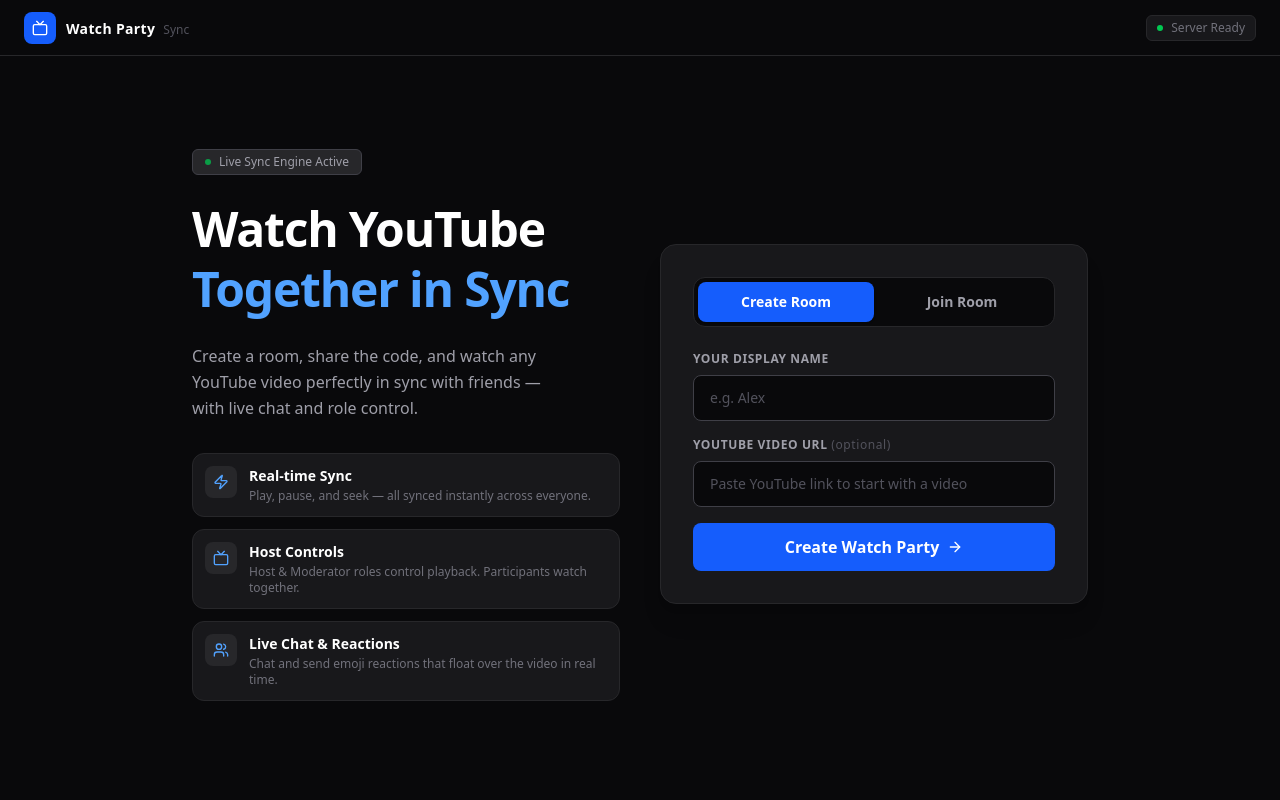
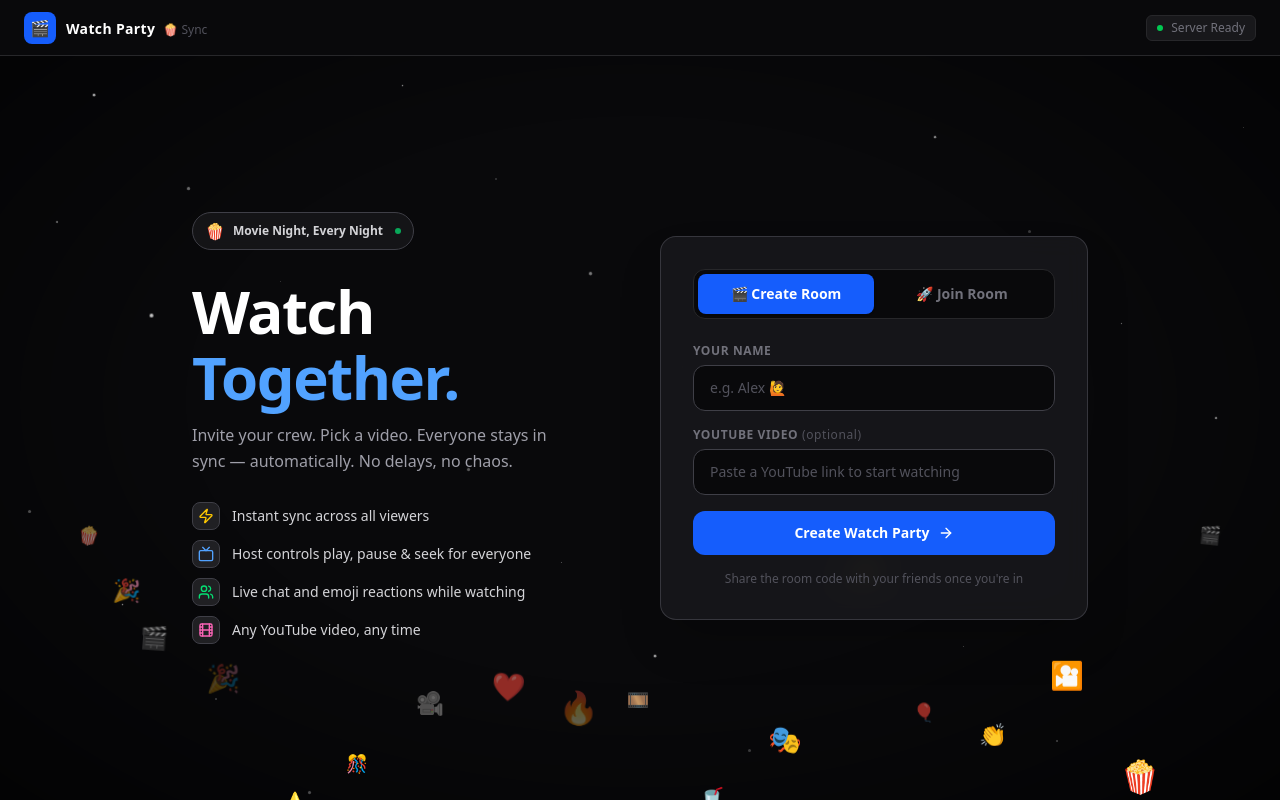
Before and after one commit to uma0001/watch-party, a React (Vite) app: page / in a window 1280 px wide. Built offline with nearby package versions, Linux system fonts and the light colour scheme; no server answers.

Commit message:
feat: watch party vibe background - floating emojis, projector beam, twinkling stars, fun lobby

```diff
--- a/src/App.tsx
+++ b/src/App.tsx
@@ -3,6 +3,7 @@ import { ChatPanel } from './components/ChatPanel';
 import { Lobby } from './components/Lobby';
 import { Navbar } from './components/Navbar';
 import { ParticipantList } from './components/ParticipantList';
+import { PartyBackground } from './components/PartyBackground';
 import { PlaybackControls } from './components/PlaybackControls';
 import { ShareModal } from './components/ShareModal';
 import { ToastContainer } from './components/ToastContainer';
@@ -76,7 +77,12 @@ export default function App() {
         )}
 
         {!roomState ? (
-          <Lobby onJoinRoom={joinRoom} />
+          <div className="relative">
+            <PartyBackground />
+            <div className="relative z-10">
+              <Lobby onJoinRoom={joinRoom} />
+            </div>
+          </div>
         ) : (
           <div className="flex-1 max-w-7xl w-full mx-auto p-4 lg:p-6 grid grid-cols-1 lg:grid-cols-12 gap-6 items-start">
             {/* Left Column: Video Stage & Controls */}
--- a/src/components/Lobby.tsx
+++ b/src/components/Lobby.tsx
@@ -1,4 +1,4 @@
-import { ArrowRight, Play, Tv, Users, Zap } from 'lucide-react';
+import { ArrowRight, Film, Play, Tv, Users, Zap } from 'lucide-react';
 import React, { useEffect, useState } from 'react';
 import { extractYouTubeId } from '../utils/youtube';
 
@@ -25,10 +25,7 @@ export const Lobby: React.FC<LobbyProps> = ({ onJoinRoom }) => {
   const handleCreateSubmit = (e: React.FormEvent) => {
     e.preventDefault();
     setError(null);
-    if (!username.trim()) {
-      setError('Please enter a display name');
-      return;
-    }
+    if (!username.trim()) { setError('Enter your display name to continue'); return; }
     const generatedRoomId = Math.random().toString(36).substring(2, 8).toUpperCase();
     const initialVideoId = videoUrlInput.trim() ? extractYouTubeId(videoUrlInput) : undefined;
     onJoinRoom(generatedRoomId, username.trim(), initialVideoId || undefined);
@@ -37,99 +34,82 @@ export const Lobby: React.FC<LobbyProps> = ({ onJoinRoom }) => {
   const handleJoinSubmit = (e: React.FormEvent) => {
     e.preventDefault();
     setError(null);
-    if (!username.trim()) {
-      setError('Please enter a display name');
-      return;
-    }
-    if (!roomId.trim()) {
-      setError('Please enter a valid room code');
-      return;
-    }
+    if (!username.trim()) { setError('Enter your display name to continue'); return; }
+    if (!roomId.trim()) { setError('Enter the room code to join'); return; }
     onJoinRoom(roomId.trim().toUpperCase(), username.trim());
   };
 
   return (
-    <div className="min-h-[calc(100vh-4rem)] flex items-center justify-center p-4 lg:p-8 bg-zinc-950">
+    <div className="min-h-[calc(100vh-3.5rem)] flex items-center justify-center p-4 lg:p-8">
       <div className="max-w-4xl w-full grid grid-cols-1 lg:grid-cols-12 gap-10 items-center">
 
         {/* Left — Hero */}
-        <div className="lg:col-span-6 space-y-6 text-left">
-          <div className="inline-flex items-center gap-2 px-3 py-1 rounded-md bg-zinc-800 border border-zinc-700 text-zinc-400 text-xs font-medium">
-            <span className="w-1.5 h-1.5 rounded-full bg-green-500 animate-pulse" />
-            <span>Live Sync Engine Active</span>
+        <div className="lg:col-span-6 space-y-7 text-left">
+
+          {/* Badge */}
+          <div className="inline-flex items-center gap-2 px-3 py-1.5 rounded-full border border-zinc-700 bg-zinc-900/80 text-zinc-300 text-xs font-semibold backdrop-blur-sm">
+            <span className="text-base">🍿</span>
+            <span>Movie Night, Every Night</span>
+            <span className="ml-1 w-1.5 h-1.5 rounded-full bg-green-400 animate-pulse" />
           </div>
 
-          <h1 className="text-4xl sm:text-5xl font-bold text-white tracking-tight leading-tight">
-            Watch YouTube<br />
-            <span className="text-blue-400">Together in Sync</span>
-          </h1>
+          {/* Title */}
+          <div className="space-y-2">
+            <h1 className="text-5xl sm:text-6xl font-extrabold text-white leading-[1.1] tracking-tight">
+              Watch<br />
+              <span className="text-blue-400">Together.</span>
+            </h1>
+            <p className="text-zinc-400 text-base leading-relaxed max-w-sm pt-1">
+              Invite your crew. Pick a video. Everyone stays in sync — automatically. No delays, no chaos.
+            </p>
+          </div>
 
-          <p className="text-zinc-400 text-base leading-relaxed max-w-sm">
-            Create a room, share the code, and watch any YouTube video perfectly in sync with friends — with live chat and role control.
-          </p>
-
-          <div className="grid grid-cols-1 gap-3 pt-2">
-            <div className="flex items-start gap-3 p-3 rounded-xl bg-zinc-900 border border-zinc-800">
-              <div className="w-8 h-8 rounded-lg bg-zinc-800 flex items-center justify-center shrink-0">
-                <Zap className="w-4 h-4 text-blue-400" />
+          {/* Feature rows */}
+          <div className="space-y-2.5">
+            {[
+              { icon: <Zap className="w-4 h-4 text-yellow-400" />, text: 'Instant sync across all viewers' },
+              { icon: <Tv className="w-4 h-4 text-blue-400" />, text: 'Host controls play, pause & seek for everyone' },
+              { icon: <Users className="w-4 h-4 text-green-400" />, text: 'Live chat and emoji reactions while watching' },
+              { icon: <Film className="w-4 h-4 text-pink-400" />, text: 'Any YouTube video, any time' },
+            ].map((f, i) => (
+              <div key={i} className="flex items-center gap-3 text-sm text-zinc-300">
+                <div className="w-7 h-7 rounded-lg bg-zinc-800/80 border border-zinc-700 flex items-center justify-center shrink-0 backdrop-blur-sm">
+                  {f.icon}
+                </div>
+                <span>{f.text}</span>
               </div>
-              <div>
-                <h3 className="font-semibold text-white text-sm">Real-time Sync</h3>
-                <p className="text-xs text-zinc-500 mt-0.5">Play, pause, and seek — all synced instantly across everyone.</p>
-              </div>
-            </div>
-            <div className="flex items-start gap-3 p-3 rounded-xl bg-zinc-900 border border-zinc-800">
-              <div className="w-8 h-8 rounded-lg bg-zinc-800 flex items-center justify-center shrink-0">
-                <Tv className="w-4 h-4 text-blue-400" />
-              </div>
-              <div>
-                <h3 className="font-semibold text-white text-sm">Host Controls</h3>
-                <p className="text-xs text-zinc-500 mt-0.5">Host & Moderator roles control playback. Participants watch together.</p>
-              </div>
-            </div>
-            <div className="flex items-start gap-3 p-3 rounded-xl bg-zinc-900 border border-zinc-800">
-              <div className="w-8 h-8 rounded-lg bg-zinc-800 flex items-center justify-center shrink-0">
-                <Users className="w-4 h-4 text-blue-400" />
-              </div>
-              <div>
-                <h3 className="font-semibold text-white text-sm">Live Chat & Reactions</h3>
-                <p className="text-xs text-zinc-500 mt-0.5">Chat and send emoji reactions that float over the video in real time.</p>
-              </div>
-            </div>
+            ))}
           </div>
         </div>
 
-        {/* Right — Form */}
+        {/* Right — Card */}
         <div className="lg:col-span-6">
-          <div className="bg-zinc-900 border border-zinc-800 rounded-2xl p-6 sm:p-8 shadow-xl">
-            {/* Mode Tabs */}
+          <div className="bg-zinc-900/90 border border-zinc-700/80 rounded-2xl p-6 sm:p-8 shadow-2xl backdrop-blur-md">
+
+            {/* Tabs */}
             <div className="flex bg-zinc-950 p-1 rounded-xl border border-zinc-800 mb-6">
               <button
                 type="button"
                 onClick={() => { setMode('create'); setError(null); }}
                 className={`flex-1 py-2.5 rounded-lg text-sm font-semibold transition-all ${
-                  mode === 'create'
-                    ? 'bg-blue-600 text-white shadow'
-                    : 'text-zinc-400 hover:text-white'
+                  mode === 'create' ? 'bg-blue-600 text-white shadow' : 'text-zinc-500 hover:text-zinc-200'
                 }`}
               >
-                Create Room
+                🎬 Create Room
               </button>
               <button
                 type="button"
                 onClick={() => { setMode('join'); setError(null); }}
                 className={`flex-1 py-2.5 rounded-lg text-sm font-semibold transition-all ${
-                  mode === 'join'
-                    ? 'bg-blue-600 text-white shadow'
-                    : 'text-zinc-400 hover:text-white'
+                  mode === 'join' ? 'bg-blue-600 text-white shadow' : 'text-zinc-500 hover:text-zinc-200'
                 }`}
               >
-                Join Room
+                🚀 Join Room
               </button>
             </div>
 
             {error && (
-              <div className="mb-4 p-3 rounded-lg bg-red-500/10 border border-red-500/20 text-red-400 text-xs font-medium">
+              <div className="mb-4 p-3 rounded-lg bg-red-900/30 border border-red-700/40 text-red-300 text-xs font-medium">
                 {error}
               </div>
             )}
@@ -137,60 +117,58 @@ export const Lobby: React.FC<LobbyProps> = ({ onJoinRoom }) => {
             {mode === 'create' ? (
               <form onSubmit={handleCreateSubmit} className="space-y-4">
                 <div>
-                  <label className="block text-xs font-semibold text-zinc-400 uppercase tracking-wider mb-2">
-                    Your Display Name
+                  <label className="block text-xs font-semibold text-zinc-500 uppercase tracking-wider mb-1.5">
+                    Your Name
                   </label>
                   <input
                     type="text"
                     value={username}
                     onChange={(e) => setUsername(e.target.value)}
-                    placeholder="e.g. Alex"
+                    placeholder="e.g. Alex 🙋"
                     maxLength={30}
-                    className="w-full px-4 py-3 rounded-lg bg-zinc-950 border border-zinc-700 text-white placeholder-zinc-600 focus:outline-none focus:border-blue-500 focus:ring-1 focus:ring-blue-500/30 transition-all text-sm"
+                    className="w-full px-4 py-3 rounded-xl bg-zinc-950 border border-zinc-700 text-white placeholder-zinc-600 focus:outline-none focus:border-blue-500 focus:ring-1 focus:ring-blue-500/20 transition-all text-sm"
                     required
                   />
                 </div>
-
                 <div>
-                  <label className="block text-xs font-semibold text-zinc-400 uppercase tracking-wider mb-2">
-                    YouTube Video URL <span className="text-zinc-600 normal-case font-normal">(optional)</span>
+                  <label className="block text-xs font-semibold text-zinc-500 uppercase tracking-wider mb-1.5">
+                    YouTube Video <span className="normal-case font-normal text-zinc-600">(optional)</span>
                   </label>
                   <input
                     type="text"
                     value={videoUrlInput}
                     onChange={(e) => setVideoUrlInput(e.target.value)}
-                    placeholder="Paste YouTube link to start with a video"
-                    className="w-full px-4 py-3 rounded-lg bg-zinc-950 border border-zinc-700 text-white placeholder-zinc-600 focus:outline-none focus:border-blue-500 focus:ring-1 focus:ring-blue-500/30 transition-all text-sm"
+                    placeholder="Paste a YouTube link to start watching"
+                    className="w-full px-4 py-3 rounded-xl bg-zinc-950 border border-zinc-700 text-white placeholder-zinc-600 focus:outline-none focus:border-blue-500 focus:ring-1 focus:ring-blue-500/20 transition-all text-sm"
                   />
                 </div>
-
                 <button
                   type="submit"
-                  className="w-full py-3 px-6 rounded-lg bg-blue-600 hover:bg-blue-500 text-white font-semibold transition-colors flex items-center justify-center gap-2 group mt-2"
+                  className="w-full py-3 px-6 rounded-xl bg-blue-600 hover:bg-blue-500 text-white font-bold text-sm transition-colors flex items-center justify-center gap-2 group mt-2"
                 >
                   <span>Create Watch Party</span>
-                  <ArrowRight className="w-4 h-4 group-hover:translate-x-0.5 transition-transform" />
+                  <ArrowRight className="w-4 h-4 group-hover:translate-x-1 transition-transform" />
                 </button>
+                <p className="text-center text-xs text-zinc-600">Share the room code with your friends once you're in</p>
               </form>
             ) : (
               <form onSubmit={handleJoinSubmit} className="space-y-4">
                 <div>
-                  <label className="block text-xs font-semibold text-zinc-400 uppercase tracking-wider mb-2">
-                    Your Display Name
+                  <label className="block text-xs font-semibold text-zinc-500 uppercase tracking-wider mb-1.5">
+                    Your Name
                   </label>
                   <input
                     type="text"
                     value={username}
                     onChange={(e) => setUsername(e.target.value)}
-                    placeholder="e.g. Jordan"
+                    placeholder="e.g. Jordan 🙋"
                     maxLength={30}
-                    className="w-full px-4 py-3 rounded-lg bg-zinc-950 border border-zinc-700 text-white placeholder-zinc-600 focus:outline-none focus:border-blue-500 focus:ring-1 focus:ring-blue-500/30 transition-all text-sm"
+                    className="w-full px-4 py-3 rounded-xl bg-zinc-950 border border-zinc-700 text-white placeholder-zinc-600 focus:outline-none focus:border-blue-500 focus:ring-1 focus:ring-blue-500/20 transition-all text-sm"
                     required
                   />
                 </div>
-
                 <div>
-                  <label className="block text-xs font-semibold text-zinc-400 uppercase tracking-wider mb-2">
+                  <label className="block text-xs font-semibold text-zinc-500 uppercase tracking-wider mb-1.5">
                     Room Code
                   </label>
                   <input
@@ -199,18 +177,18 @@ export const Lobby: React.FC<LobbyProps> = ({ onJoinRoom }) => {
                     onChange={(e) => setRoomId(e.target.value.toUpperCase())}
                     placeholder="e.g. WATCH1"
                     maxLength={10}
-                    className="w-full px-4 py-3 rounded-lg bg-zinc-950 border border-zinc-700 text-white placeholder-zinc-600 focus:outline-none focus:border-blue-500 focus:ring-1 focus:ring-blue-500/30 transition-all text-sm font-mono tracking-widest uppercase"
+                    className="w-full px-4 py-3 rounded-xl bg-zinc-950 border border-zinc-700 text-white placeholder-zinc-600 focus:outline-none focus:border-blue-500 focus:ring-1 focus:ring-blue-500/20 transition-all text-sm font-mono tracking-widest uppercase text-center text-lg"
                     required
                   />
                 </div>
-
                 <button
                   type="submit"
-                  className="w-full py-3 px-6 rounded-lg bg-blue-600 hover:bg-blue-500 text-white font-semibold transition-colors flex items-center justify-center gap-2 mt-2"
+                  className="w-full py-3 px-6 rounded-xl bg-blue-600 hover:bg-blue-500 text-white font-bold text-sm transition-colors flex items-center justify-center gap-2 mt-2"
                 >
                   <Play className="w-4 h-4 fill-current" />
-                  <span>Join Watch Party</span>
+                  <span>Join the Party 🎉</span>
                 </button>
+                <p className="text-center text-xs text-zinc-600">Ask the host for the 6-character room code</p>
               </form>
             )}
           </div>
--- a/src/components/Navbar.tsx
+++ b/src/components/Navbar.tsx
@@ -1,4 +1,4 @@
-import { Check, Copy, Crown, LogOut, Radio, Share2, Shield, Tv, Users } from 'lucide-react';
+import { Check, Copy, Crown, LogOut, Radio, Share2, Shield, Users } from 'lucide-react';
 import React, { useState } from 'react';
 import { ConnectionStatus } from '../hooks/useSocket';
 
@@ -34,12 +34,12 @@ export const Navbar: React.FC<NavbarProps> = ({
     <header className="h-14 border-b border-zinc-800 bg-zinc-950 px-4 lg:px-6 flex items-center justify-between sticky top-0 z-40">
       {/* Brand */}
       <div className="flex items-center gap-2.5">
-        <div className="w-8 h-8 rounded-lg bg-blue-600 flex items-center justify-center text-white">
-          <Tv className="w-4 h-4" />
+        <div className="w-8 h-8 rounded-lg bg-blue-600 flex items-center justify-center text-white text-base">
+          🎬
         </div>
         <div>
           <span className="font-bold text-white text-sm tracking-wide">Watch Party</span>
-          <span className="hidden sm:inline text-zinc-600 text-xs ml-2">Sync</span>
+          <span className="hidden sm:inline text-zinc-600 text-xs ml-2">🍿 Sync</span>
         </div>
       </div>
 
--- /dev/null
+++ b/src/components/PartyBackground.tsx
@@ -0,0 +1,92 @@
+import React, { useMemo } from 'react';
+
+// Floating watch-party themed emojis
+const PARTY_EMOJIS = ['🍿', '🎬', '🎉', '⭐', '🎊', '🎥', '❤️', '🔥', '🎞️', '🥤', '🎭', '✨', '🎈', '👏', '🎦'];
+
+interface Particle {
+  id: number;
+  emoji: string;
+  left: string;
+  bottom: string;
+  duration: string;
+  delay: string;
+  size: string;
+}
+
+interface StarDot {
+  id: number;
+  left: string;
+  top: string;
+  size: number;
+  duration: string;
+  delay: string;
+}
+
+export const PartyBackground: React.FC = () => {
+  const particles: Particle[] = useMemo(() => {
+    return Array.from({ length: 18 }, (_, i) => ({
+      id: i,
+      emoji: PARTY_EMOJIS[i % PARTY_EMOJIS.length],
+      left: `${5 + (i * 5.5) % 90}%`,
+      bottom: `${-5 + (i * 7) % 20}%`,
+      duration: `${12 + (i * 3.7) % 14}s`,
+      delay: `${(i * 2.3) % 12}s`,
+      size: `${1.1 + (i % 4) * 0.3}rem`,
+    }));
+  }, []);
+
+  const stars: StarDot[] = useMemo(() => {
+    return Array.from({ length: 30 }, (_, i) => ({
+      id: i,
+      left: `${(i * 7.3) % 100}%`,
+      top: `${(i * 11.7) % 100}%`,
+      size: 1 + (i % 3),
+      duration: `${2.5 + (i * 0.7) % 3}s`,
+      delay: `${(i * 0.4) % 3}s`,
+    }));
+  }, []);
+
+  return (
+    <>
+      {/* Cinema vignette overlay */}
+      <div className="cinema-vignette" />
+
+      {/* Projector beam from top */}
+      <div className="projector-beam" />
+
+      {/* Twinkling stars */}
+      {stars.map((star) => (
+        <div
+          key={star.id}
+          className="star-dot"
+          style={{
+            left: star.left,
+            top: star.top,
+            width: `${star.size}px`,
+            height: `${star.size}px`,
+            animationDuration: star.duration,
+            animationDelay: star.delay,
+            opacity: 0.15,
+          }}
+        />
+      ))}
+
+      {/* Floating emoji particles */}
+      {particles.map((p) => (
+        <div
+          key={p.id}
+          className="party-particle"
+          style={{
+            left: p.left,
+            bottom: p.bottom,
+            fontSize: p.size,
+            animationDuration: p.duration,
+            animationDelay: p.delay,
+          }}
+        >
+          {p.emoji}
+        </div>
+      ))}
+    </>
+  );
+};
--- a/src/index.css
+++ b/src/index.css
@@ -17,43 +17,113 @@
   }
 }
 
-/* Seek slider fill effect */
+/* Seek slider */
 input[type='range'] {
   -webkit-appearance: none;
   appearance: none;
   outline: none;
   cursor: pointer;
 }
-
 input[type='range']::-webkit-slider-thumb {
   -webkit-appearance: none;
   appearance: none;
   width: 14px;
   height: 14px;
   border-radius: 50%;
-  background: #6366f1;
+  background: #3b82f6;
   cursor: pointer;
-  box-shadow: 0 0 6px rgba(99, 102, 241, 0.6);
-  border: 2px solid rgba(255,255,255,0.15);
+  box-shadow: 0 0 6px rgba(59, 130, 246, 0.5);
+  border: 2px solid rgba(255,255,255,0.1);
   transition: transform 0.1s;
 }
-
 input[type='range']::-webkit-slider-thumb:hover {
   transform: scale(1.2);
 }
-
 input[type='range']:disabled::-webkit-slider-thumb {
   background: #3f3f46;
   box-shadow: none;
   cursor: not-allowed;
 }
-
 input[type='range']::-webkit-slider-runnable-track {
-  height: 6px;
+  height: 4px;
   border-radius: 9999px;
   background: #3f3f46;
 }
+input[type='range']:focus::-webkit-slider-thumb {
+  box-shadow: 0 0 0 3px rgba(59, 130, 246, 0.25);
+}
 
-input[type='range']:focus::-webkit-slider-thumb {
-  box-shadow: 0 0 0 3px rgba(99, 102, 241, 0.3);
+/* ===== WATCH PARTY FUN BACKGROUND ===== */
+
+/* Floating emoji particles */
+@keyframes float-up {
+  0%   { transform: translateY(0) rotate(0deg) scale(1);   opacity: 0.7; }
+  50%  { transform: translateY(-45vh) rotate(15deg) scale(1.1); opacity: 0.5; }
+  100% { transform: translateY(-95vh) rotate(-10deg) scale(0.8); opacity: 0; }
 }
+
+@keyframes sway {
+  0%, 100% { transform: translateX(0); }
+  50%       { transform: translateX(18px); }
+}
+
+@keyframes float-drift {
+  0%   { transform: translateY(0px) translateX(0px) rotate(0deg);  opacity: 0; }
+  10%  { opacity: 0.6; }
+  90%  { opacity: 0.4; }
+  100% { transform: translateY(-80vh) translateX(30px) rotate(20deg); opacity: 0; }
+}
+
+.party-particle {
+  position: fixed;
+  font-size: 1.5rem;
+  pointer-events: none;
+  z-index: 0;
+  user-select: none;
+  animation: float-drift linear infinite;
+}
+
+/* Projector beam sweep */
+@keyframes projector-sweep {
+  0%   { opacity: 0.03; transform: rotate(-3deg) scaleX(1); }
+  50%  { opacity: 0.06; transform: rotate(3deg) scaleX(1.05); }
+  100% { opacity: 0.03; transform: rotate(-3deg) scaleX(1); }
+}
+
+.projector-beam {
+  position: fixed;
+  top: 0;
+  left: 50%;
+  transform: translateX(-50%) rotate(0deg);
+  width: 320px;
+  height: 100vh;
+  background: linear-gradient(to bottom, rgba(255, 200, 80, 0.07) 0%, transparent 70%);
+  pointer-events: none;
+  z-index: 0;
+  animation: projector-sweep 6s ease-in-out infinite;
+  clip-path: polygon(35% 0%, 65% 0%, 100% 100%, 0% 100%);
+}
+
+/* Subtle vignette on page edges */
+.cinema-vignette {
+  position: fixed;
+  inset: 0;
+  pointer-events: none;
+  z-index: 0;
+  background: radial-gradient(ellipse at center, transparent 50%, rgba(0,0,0,0.6) 100%);
+}
+
+/* Stars twinkle */
+@keyframes twinkle {
+  0%, 100% { opacity: 0.2; transform: scale(1); }
+  50%       { opacity: 0.8; transform: scale(1.3); }
+}
+
+.star-dot {
+  position: fixed;
+  border-radius: 50%;
+  background: white;
+  pointer-events: none;
+  z-index: 0;
+  animation: twinkle ease-in-out infinite;
+}
```
